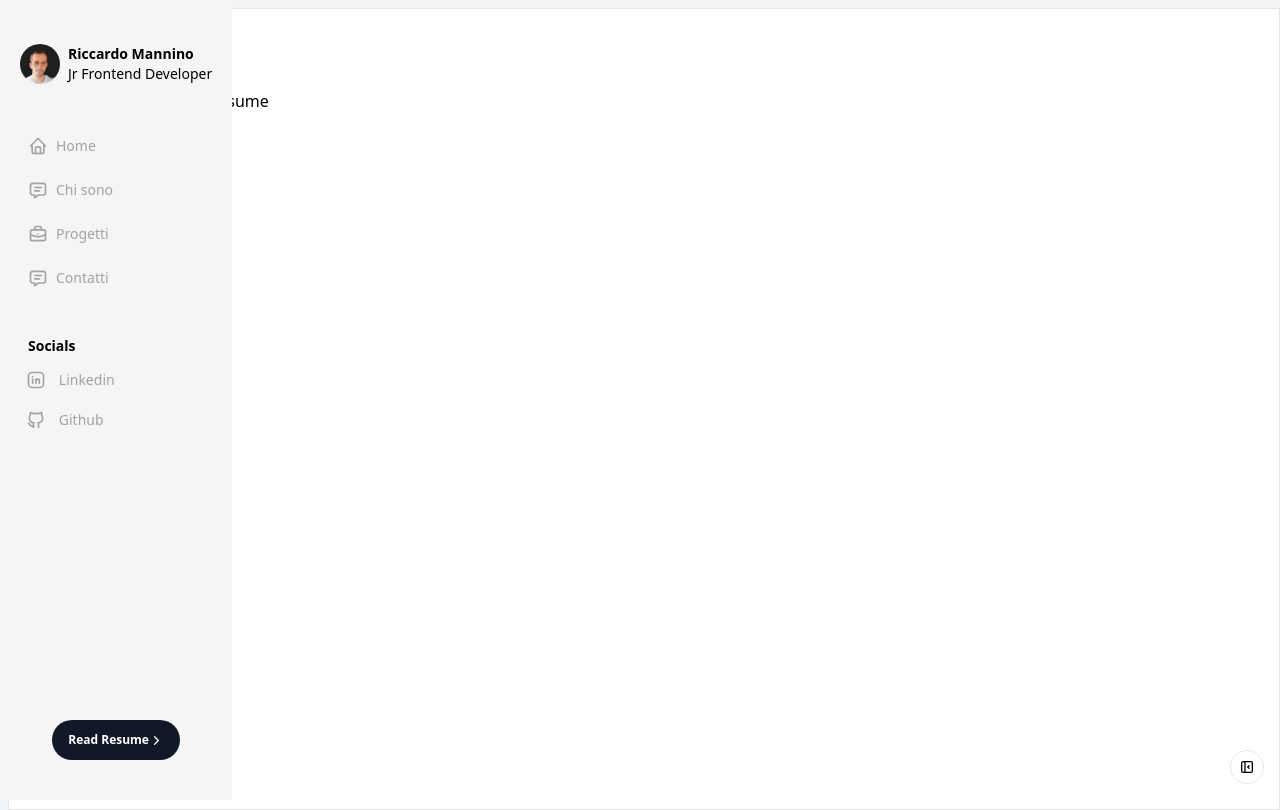
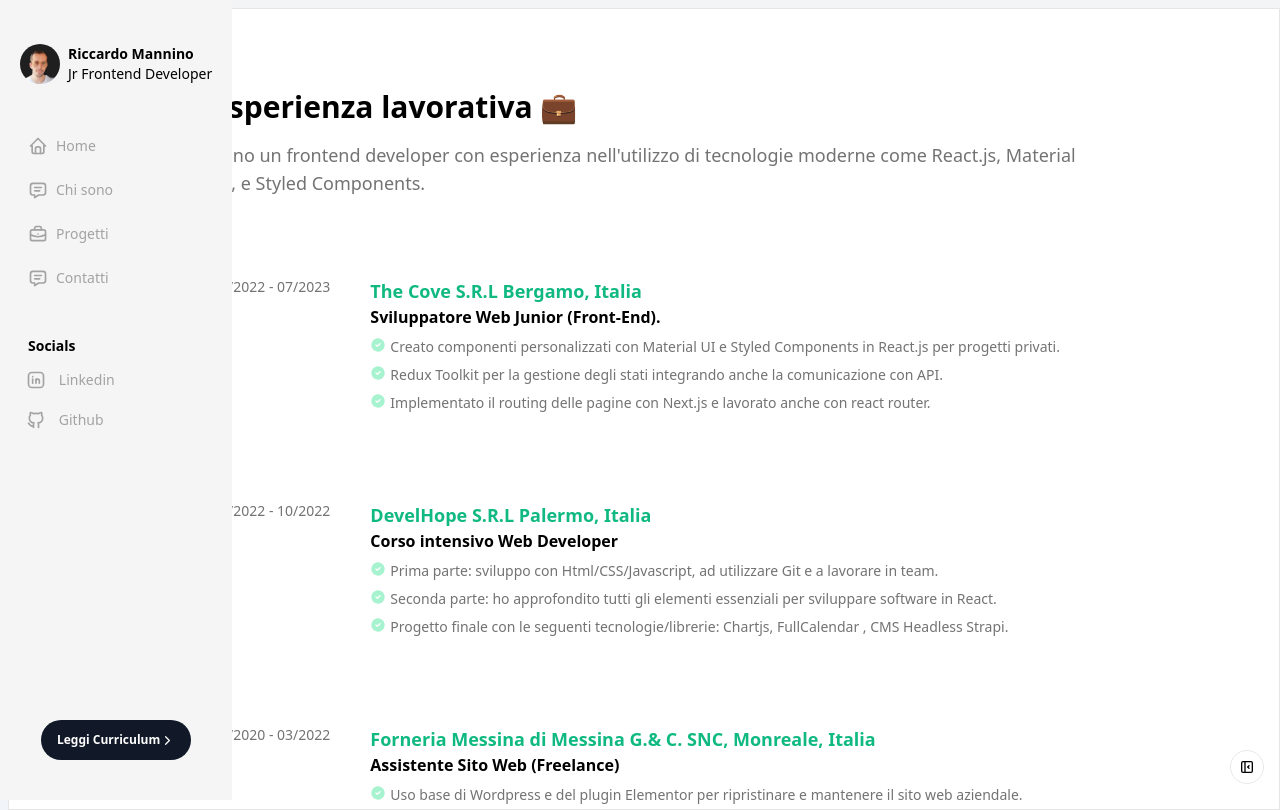
Before and after one commit to RiccardoMannino/portfolio, a Next.js app: page /resume in a window 1280 px wide. Built offline with nearby package versions, Linux system fonts and the light colour scheme.

Commit message:
pagina resume + modifiche stile

```diff
--- a/src/app/about/page.tsx
+++ b/src/app/about/page.tsx
@@ -4,7 +4,7 @@ export default function About() {
   return (
     <>
       <h1 className="mb-4 font-bold md:text-3xl">
-        About Me <span>📓</span>
+        Chi sono <span>📖</span>
       </h1>
       <p className="mt-5 text-sm text-neutral-500 md:text-base lg:text-lg">
         Mi chiamo Riccardo Mannino e sono un appassionato frontend developer con
--- a/src/app/layout.tsx
+++ b/src/app/layout.tsx
@@ -32,7 +32,7 @@ export default function RootLayout({
       <body
         className={`${geistSans.variable} ${geistMono.variable} flex h-screen bg-slate-100 sm:h-dvh sm:overflow-scroll lg:overflow-hidden`}
       >
-        <link rel="icon" href="favicon.png" sizes="any" />
+        <link rel="icon" href="favicon.ico" sizes="16x16" />
         <Sidebar />
         <MainLayout>{children}</MainLayout>
       </body>
--- a/src/app/page.tsx
+++ b/src/app/page.tsx
@@ -91,7 +91,7 @@ export default function Home() {
             key={i.alt}
             src={i.icon}
             alt={i.alt}
-            className="m-1 h-[45px] w-[45px] md:h-[60px] md:w-[60px]"
+            className="m-1 h-[45px] w-[45px] transition duration-300 hover:-translate-y-2 md:h-[60px] md:w-[60px]"
           />
         ))}
       </div>
--- a/src/app/resume/page.tsx
+++ b/src/app/resume/page.tsx
@@ -1,5 +1,106 @@
-import React from "react";
+import React from 'react'
+import { IconCircleCheckFilled } from '@tabler/icons-react'
 
 export default function page() {
-	return <p>resume</p>;
+  return (
+    <>
+      <h1 className="mb-4 font-bold md:text-3xl">
+        Esperienza lavorativa <span>💼</span>
+      </h1>
+      <p className="mb-2 text-sm text-neutral-500 md:text-base lg:text-lg">
+        Sono un frontend developer con esperienza nell&apos;utilizzo di
+        tecnologie moderne come React.js, Material UI, e Styled Components.
+      </p>
+      <div>
+        <div className="relative my-20 flex flex-col space-x-10 space-y-10 md:flex-row md:space-y-0">
+          <p className="w-30 text-sm text-neutral-500">11/2022 - 07/2023</p>
+          <div>
+            <h5 className="text-lg font-bold text-emerald-500">
+              The Cove S.R.L Bergamo, Italia
+            </h5>
+            <p className="text-base font-semibold">
+              Sviluppatore Web Junior (Front-End).
+            </p>
+            <div className="my-2 flex items-start space-x-1">
+              <IconCircleCheckFilled className="h-4 w-4 text-emerald-200" />
+              <p className="text-sm text-neutral-500">
+                Creato componenti personalizzati con Material UI e Styled
+                Components in React.js per progetti privati.
+              </p>
+            </div>
+            <div className="my-2 flex items-start space-x-1">
+              <IconCircleCheckFilled className="h-4 w-4 text-emerald-200" />
+              <p className="text-sm text-neutral-500">
+                Redux Toolkit per la gestione degli stati integrando anche la
+                comunicazione con API.
+              </p>
+            </div>
+            <div className="my-2 flex items-start space-x-1">
+              <IconCircleCheckFilled className="h-4 w-4 text-emerald-200" />
+              <p className="text-sm text-neutral-500">
+                Implementato il routing delle pagine con Next.js e lavorato
+                anche con react router.
+              </p>
+            </div>
+          </div>
+        </div>
+        <div className="relative my-20 flex flex-col space-x-10 space-y-10 md:flex-row md:space-y-0">
+          <p className="w-30 text-sm text-neutral-500">04/2022 - 10/2022</p>
+          <div>
+            <h5 className="text-lg font-bold text-emerald-500">
+              DevelHope S.R.L Palermo, Italia
+            </h5>
+            <p className="text-base font-semibold">
+              Corso intensivo Web Developer
+            </p>
+            <div className="my-2 flex items-start space-x-1">
+              <IconCircleCheckFilled className="h-4 w-4 text-emerald-200" />
+              <p className="text-sm text-neutral-500">
+                Prima parte: sviluppo con Html/CSS/Javascript, ad utilizzare Git
+                e a lavorare in team.
+              </p>
+            </div>
+            <div className="my-2 flex items-start space-x-1">
+              <IconCircleCheckFilled className="h-4 w-8 text-emerald-200 sm:w-4" />
+              <p className="text-sm text-neutral-500">
+                Seconda parte: ho approfondito tutti gli elementi essenziali per
+                sviluppare software in React.
+              </p>
+            </div>
+            <div className="my-2 flex items-start space-x-1">
+              <IconCircleCheckFilled className="h-4 w-4 text-emerald-200" />
+              <p className="text-sm text-neutral-500">
+                Progetto finale con le seguenti tecnologie/librerie: Chartjs,
+                FullCalendar , CMS Headless Strapi.
+              </p>
+            </div>
+          </div>
+        </div>
+        <div className="relative my-20 flex flex-col space-x-10 space-y-10 md:flex-row md:space-y-0">
+          <p className="w-30 text-sm text-neutral-500">10/2020 - 03/2022</p>
+          <div>
+            <h5 className="text-lg font-bold text-emerald-500">
+              Forneria Messina di Messina G.& C. SNC, Monreale, Italia
+            </h5>
+            <p className="text-base font-semibold">
+              Assistente Sito Web (Freelance)
+            </p>
+            <div className="my-2 flex items-start space-x-1">
+              <IconCircleCheckFilled className="h-4 w-4 text-emerald-200" />
+              <p className="text-sm text-neutral-500">
+                Uso base di Wordpress e del plugin Elementor per ripristinare e
+                mantenere il sito web aziendale.
+              </p>
+            </div>
+            <div className="my-2 flex items-start space-x-1">
+              <IconCircleCheckFilled className="h-4 w-4 text-emerald-200" />
+              <p className="text-sm text-neutral-500">
+                Gestito e pubblicato eventi sul sito web.
+              </p>
+            </div>
+          </div>
+        </div>
+      </div>
+    </>
+  )
 }
--- a/src/components/Sidebar.tsx
+++ b/src/components/Sidebar.tsx
@@ -138,7 +138,6 @@ export default function Sidebar() {
             ))}
           </div>
         </div>
-
         <Link className="flex justify-center" href={'/resume'} passHref>
           <button
             onClick={(e) => {
@@ -147,7 +146,7 @@ export default function Sidebar() {
             type="button"
             className="bold flex items-center justify-between rounded-full bg-gray-900 px-4 py-3 text-xs font-semibold text-white"
           >
-            Read Resume {<IconChevronRight size={15} color="white" />}
+            Leggi Curriculum {<IconChevronRight size={15} color="white" />}
           </button>
         </Link>
       </motion.div>
```
